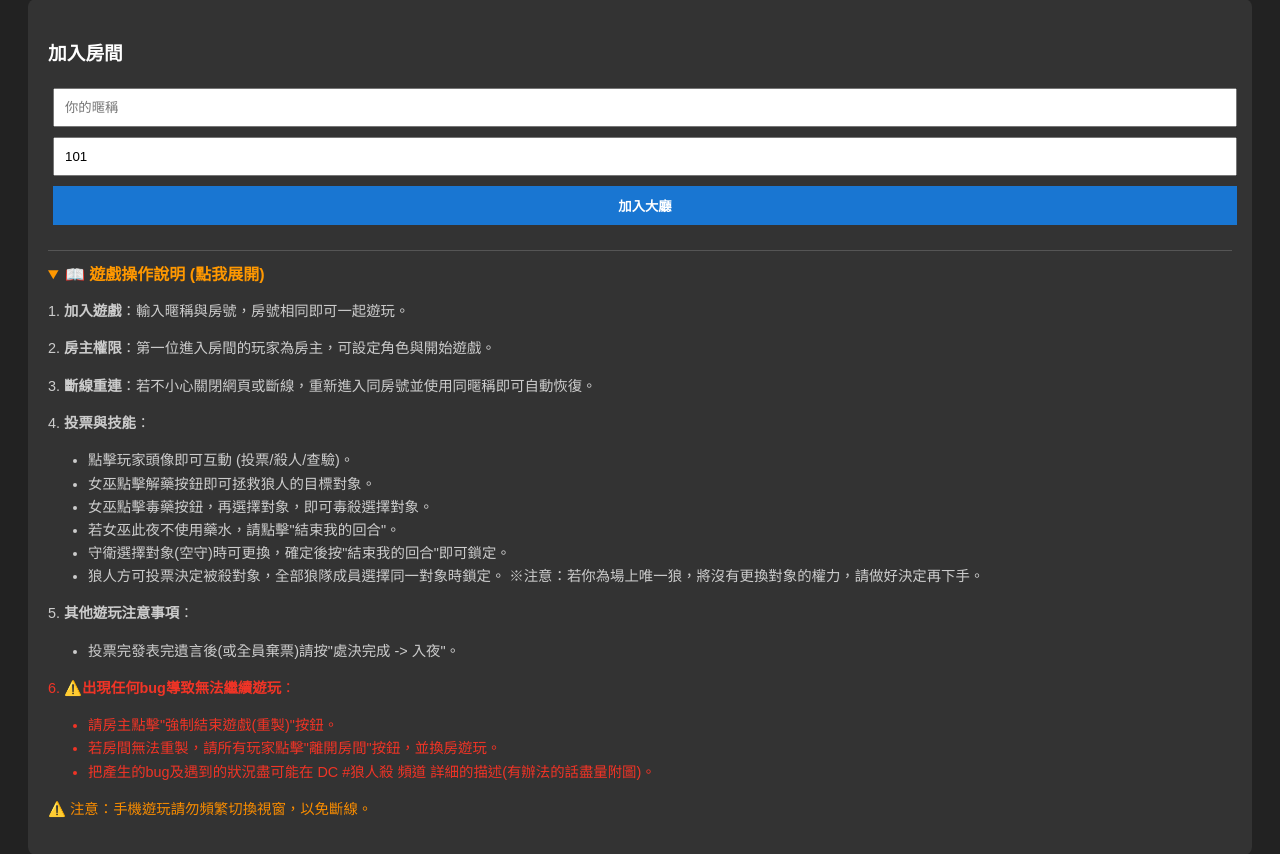
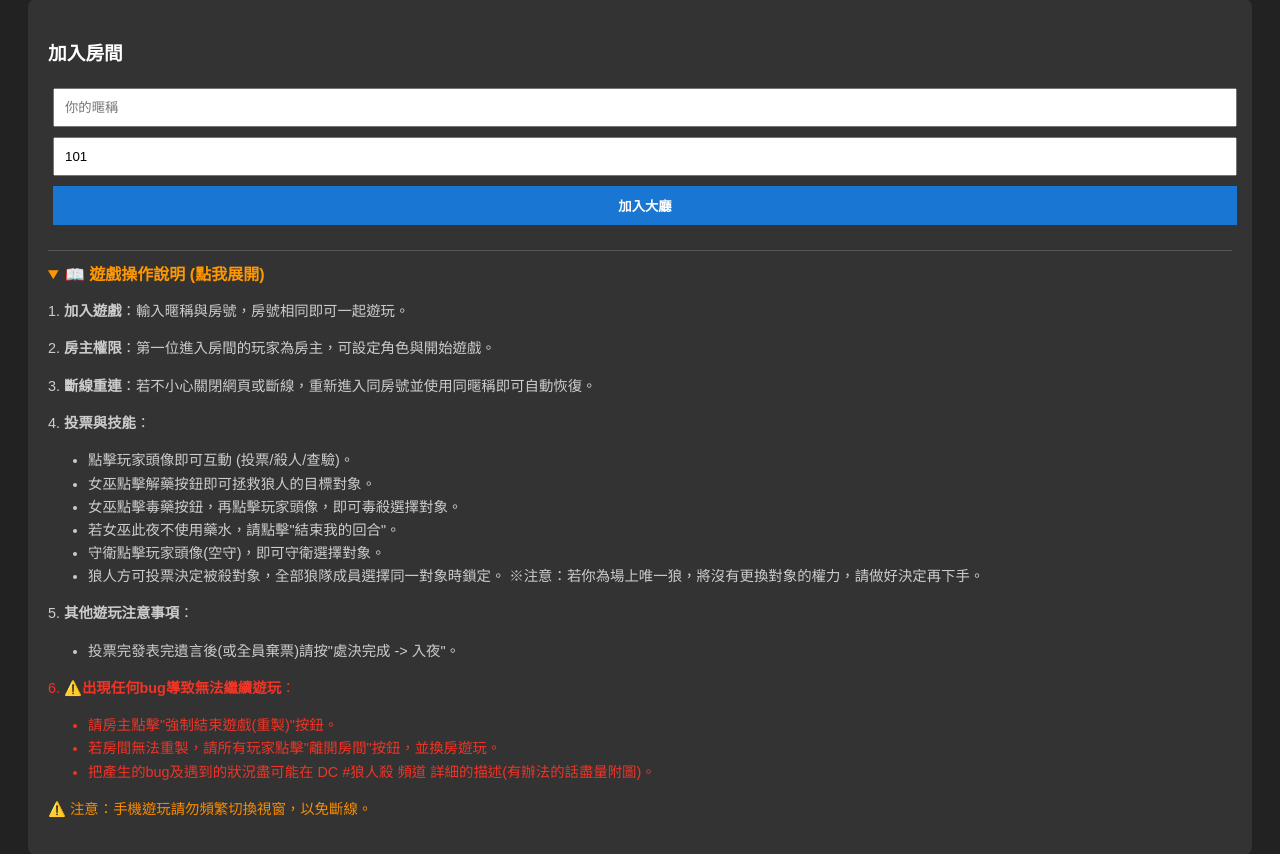
Before and after one commit to suyuming373/werewolf-game, a Flask app: page / in a window 1280 px wide, after a click on "📖 遊戲操作說明 (點我展開)". Shown: the part 118-972 px from the top of the page. Run offline with Flask 3, Linux system fonts and the light colour scheme; some libraries are stand-ins or nearby versions.

Commit message:
Add files via upload

```diff
--- a/templates/index.html
+++ b/templates/index.html
@@ -46,9 +46,9 @@
                         <ul>
                             <li>點擊玩家頭像即可互動 (投票/殺人/查驗)。</li>
                             <li>女巫點擊解藥按鈕即可拯救狼人的目標對象。</li>
-                            <li>女巫點擊毒藥按鈕，再選擇對象，即可毒殺選擇對象。</li>
+                            <li>女巫點擊毒藥按鈕，再點擊玩家頭像，即可毒殺選擇對象。</li>
                             <li>若女巫此夜不使用藥水，請點擊"結束我的回合"。</li>
-                            <li>守衛選擇對象(空守)時可更換，確定後按"結束我的回合"即可鎖定。</li>
+                            <li>守衛點擊玩家頭像(空守)，即可守衛選擇對象。</li>
                             <li>狼人方可投票決定被殺對象，全部狼隊成員選擇同一對象時鎖定。
                                 ※注意：若你為場上唯一狼，將沒有更換對象的權力，請做好決定再下手。</li>
                         </ul>
```
